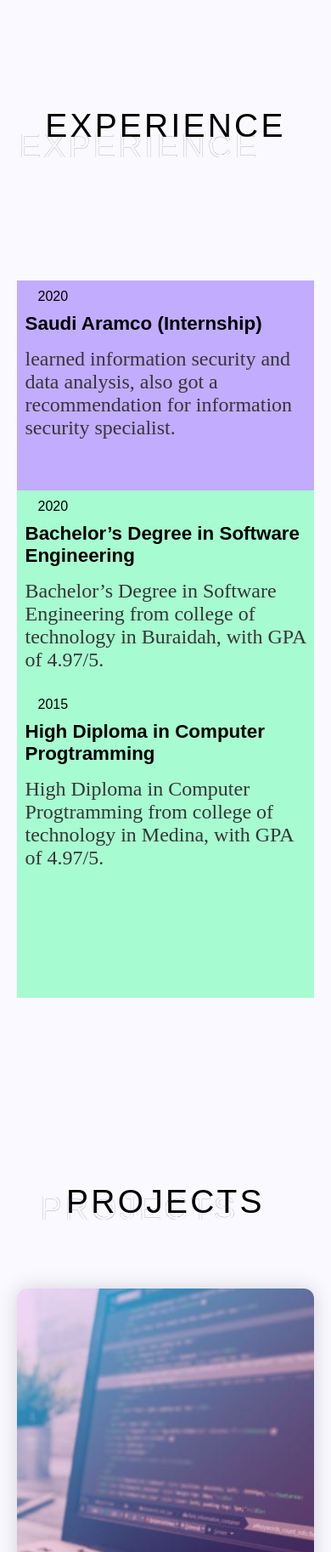
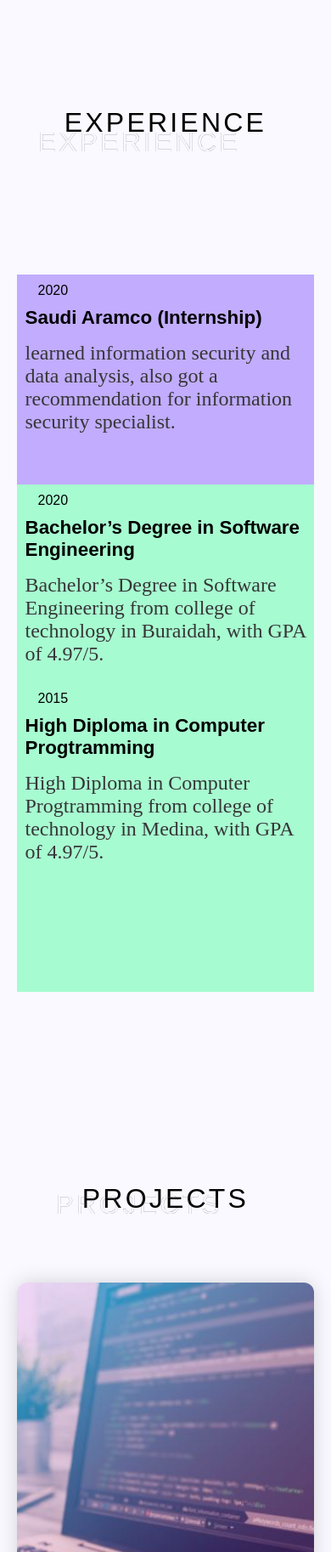
Before and after one commit to SaudRD/saudrd.github.io, a plain HTML site: page index.html in a window 390 px wide. Shown: the part 1900-3726 px from the top of the page at 85% size. Drawn offline with Linux system fonts and the light colour scheme; a script that the page names is missing; a web font is replaced by a local one.

Commit message:
Update test.css

```diff
--- a/test.css
+++ b/test.css
@@ -722,14 +722,14 @@ nav {
   }
 
   .section3 .Services {
-    font-size: clamp(0.5rem, 10vw, 3rem);
+    font-size: 2rem;
     padding-bottom: 5rem;
   }
   .section4 .Services {
-    font-size: clamp(0.5rem, 10vw, 3rem);
+    font-size: 2rem;
   }
   .section5 .Services {
-    font-size: clamp(0.5rem, 10vw, 3rem);
+    font-size: 2rem;
   }
   .section5 .container {
     flex-direction: column-reverse;
```
